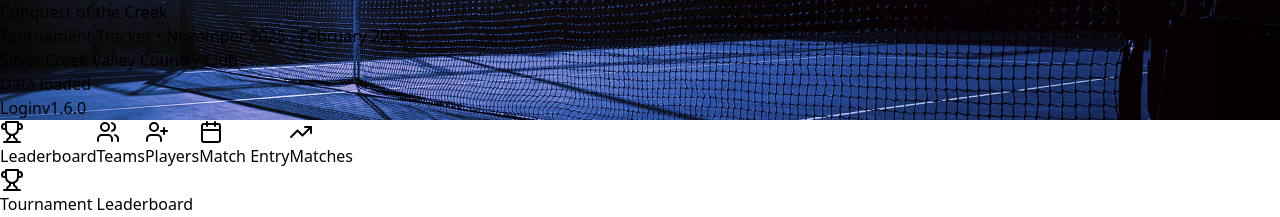
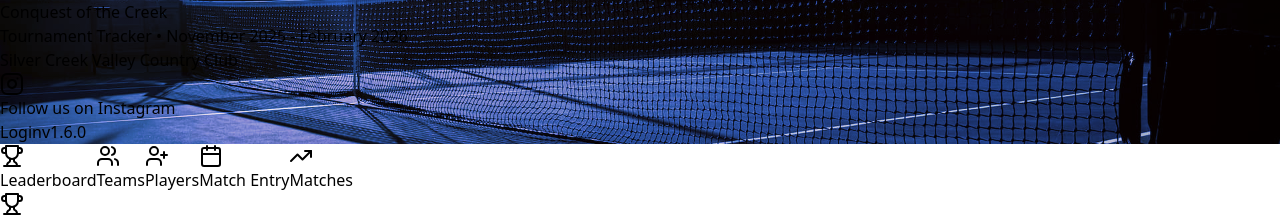
Before and after one commit to mwagon73-git816/conquest-creek, a React (Vite) app: page / in a window 1280 px wide. Shown: the top 217 px of the page. Built offline with nearby package versions, Linux system fonts and the light colour scheme; no server answers; the database is empty.

Commit message:
Add follow us on instagram

```diff
--- a/src/components/Header.jsx
+++ b/src/components/Header.jsx
@@ -1,6 +1,9 @@
 import React from 'react';
+import { Instagram } from 'lucide-react';
 import { APP_VERSION } from '../version';
 import tennisCourtImage from '../assets/tennis-court.jpg';
+
+const INSTAGRAM_URL = 'https://instagram.com/conquestofthecreek';
 
 const Header = ({ isAuthenticated, loginName, userRole, saveStatus, handleLogout, setShowLogin }) => {
   const getRoleDisplay = () => {
@@ -24,10 +27,21 @@ const Header = ({ isAuthenticated, loginName, userRole, saveStatus, handleLogout
           <h1 className="text-3xl font-bold mb-2">Conquest of the Creek</h1>
           <p className="text-blue-100">Tournament Tracker • November 2025 - February 2026</p>
           <p className="text-sm text-blue-200 mt-2">Silver Creek Valley Country Club</p>
-          {saveStatus && <p className="text-xs text-blue-300 mt-2">{saveStatus}</p>}
+          {/* Instagram Link */}
+          <a
+            href={INSTAGRAM_URL}
+            target="_blank"
+            rel="noopener noreferrer"
+            className="flex items-center gap-1.5 text-white hover:text-blue-100 transition-all hover:scale-105 mt-2 w-fit"
+          >
+            <Instagram className="w-4 h-4" />
+            <span className="text-sm">Follow us on Instagram</span>
+          </a>
         </div>
+        <div className="flex flex-col items-end gap-2">
+          {/* Authentication Section */}
           {isAuthenticated ? (
-          <div className="text-right flex flex-col items-end gap-2">
+            <>
               <div className="text-sm text-blue-200">
                 {userRole === 'director' && `Director: ${loginName}`}
                 {userRole === 'captain' && `Captain: ${loginName}`}
@@ -39,9 +53,9 @@ const Header = ({ isAuthenticated, loginName, userRole, saveStatus, handleLogout
                 Logout
               </button>
               <span className="text-xs bg-blue-700 bg-opacity-70 px-2 py-1 rounded">v{APP_VERSION}</span>
-          </div>
+            </>
           ) : (
-          <div className="text-right flex flex-col items-end gap-2">
+            <>
               <button
                 onClick={() => setShowLogin(true)}
                 className="bg-white text-blue-600 px-4 py-2 rounded hover:bg-blue-50"
@@ -49,8 +63,9 @@ const Header = ({ isAuthenticated, loginName, userRole, saveStatus, handleLogout
                 Login
               </button>
               <span className="text-xs bg-blue-700 bg-opacity-70 px-2 py-1 rounded">v{APP_VERSION}</span>
+            </>
+          )}
         </div>
-        )}
       </div>
     </div>
   );
```
Lines whose indentation alone changed are shown as unchanged.
